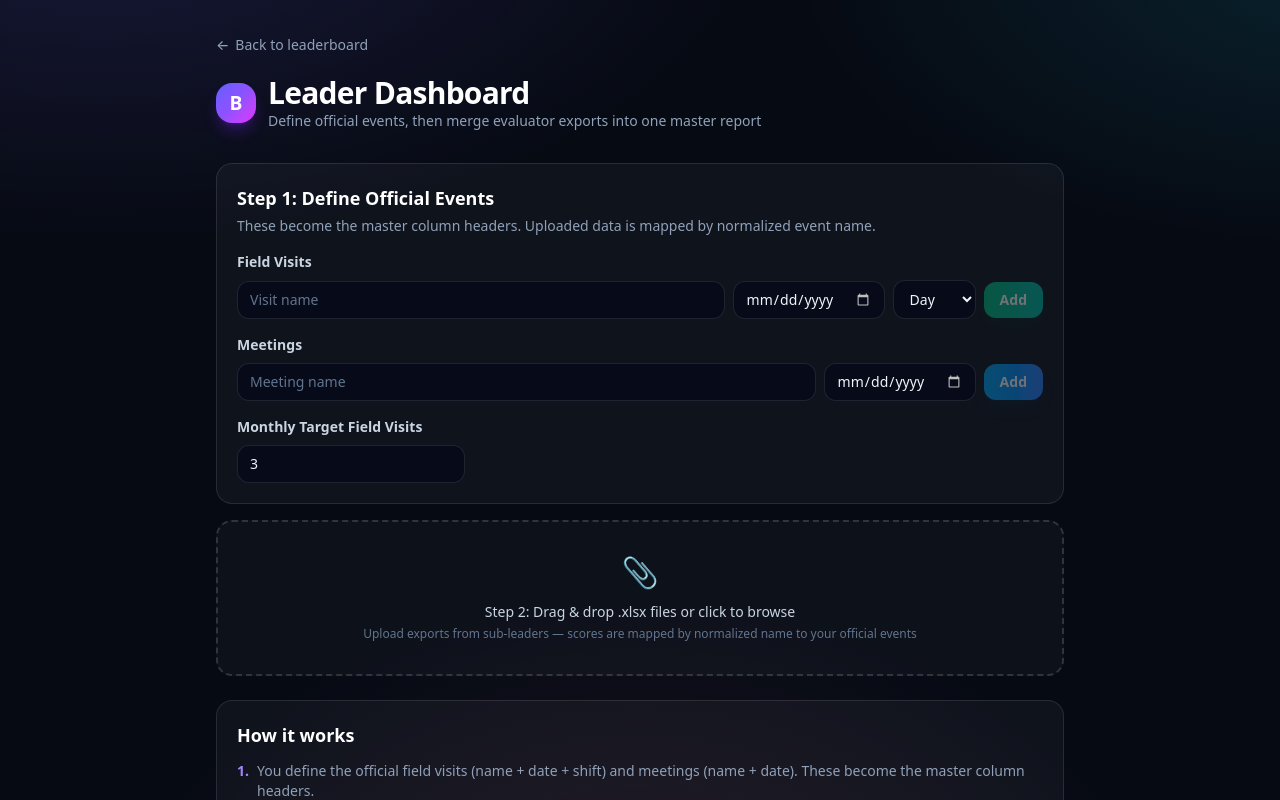
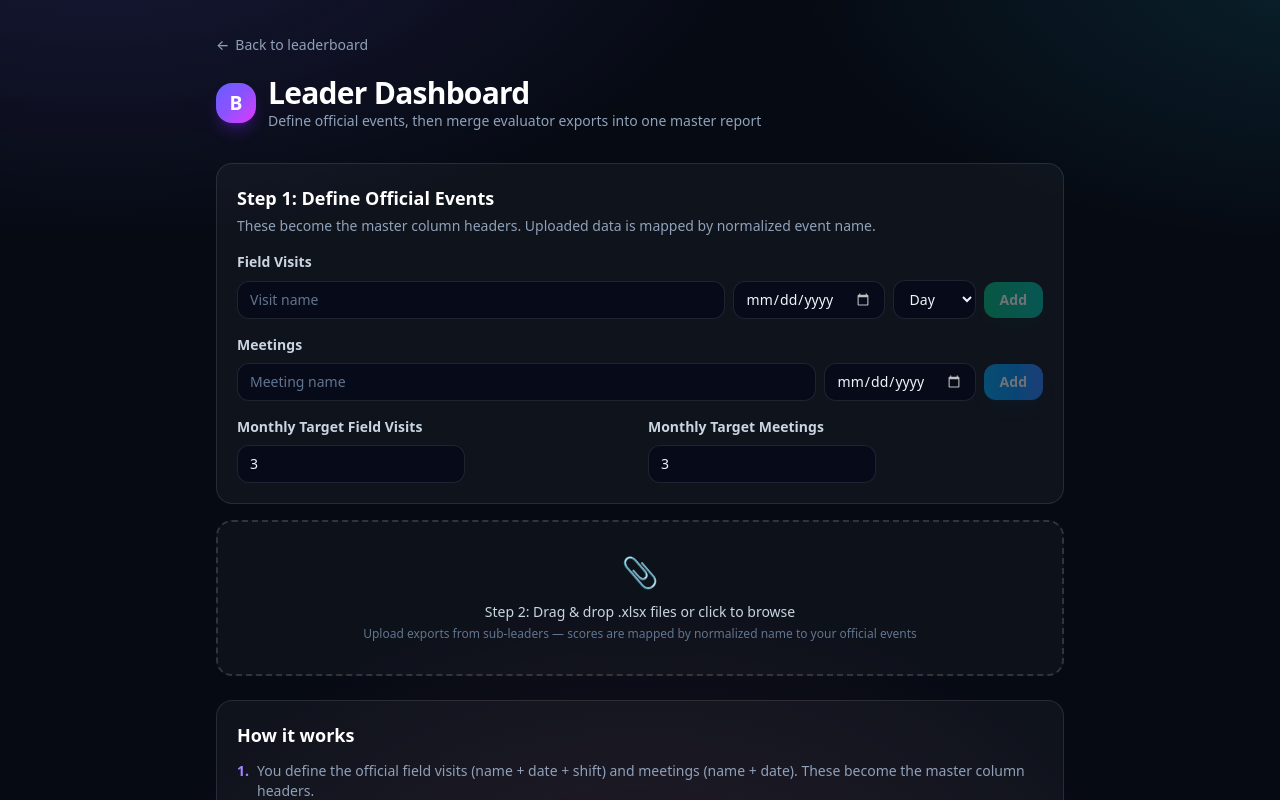
Before and after one commit to youssef336/YLY-web-sm, a Next.js app: page /leader in a window 1280 px wide. Shown: the top 800 px of the page. Built offline with nearby package versions, Linux system fonts and the light colour scheme.

Commit message:
Refactor code structure for improved readability and maintainability

```diff
--- a/src/app/leader/page.tsx
+++ b/src/app/leader/page.tsx
@@ -18,10 +18,10 @@ function loadOfficialEvents(key: string): OfficialEvent[] {
   }
 }
 
-function loadTaskTarget(): number {
+function loadTarget(key: string, legacyKey?: string): number {
   if (typeof window === 'undefined') return 3;
   try {
-    const raw = localStorage.getItem('bello_task_target');
+    const raw = localStorage.getItem(key) ?? (legacyKey ? localStorage.getItem(legacyKey) : null);
     if (raw !== null) {
       const n = Number(raw);
       if (Number.isFinite(n) && n > 0) return n;
@@ -45,13 +45,15 @@ export default function LeaderDashboardPage() {
   const [visitShift, setVisitShift] = useState<'Day' | 'Night'>('Day');
   const [meetingName, setMeetingName] = useState('');
   const [meetingDate, setMeetingDate] = useState('');
-  const [taskTarget, setTaskTarget] = useState(3);
+  const [visitTarget, setVisitTarget] = useState(3);
+  const [meetingTarget, setMeetingTarget] = useState(3);
 
   // Hydrate from localStorage
   useEffect(() => {
     setOfficialVisits(loadOfficialEvents('bellο_official_visits'));
     setOfficialMeetings(loadOfficialEvents('bello_official_meetings'));
-    setTaskTarget(loadTaskTarget());
+    setVisitTarget(loadTarget('bello_visit_target', 'bello_task_target'));
+    setMeetingTarget(loadTarget('bello_meeting_target'));
   }, []);
 
   // Persist officialVisits
@@ -64,10 +66,15 @@ export default function LeaderDashboardPage() {
     localStorage.setItem('bello_official_meetings', JSON.stringify(officialMeetings));
   }, [officialMeetings]);
 
-  // Persist taskTarget
+  // Persist monthly targets
   useEffect(() => {
-    localStorage.setItem('bello_task_target', String(taskTarget));
-  }, [taskTarget]);
+    localStorage.setItem('bello_visit_target', String(visitTarget));
+    localStorage.setItem('bello_task_target', String(visitTarget));
+  }, [visitTarget]);
+
+  useEffect(() => {
+    localStorage.setItem('bello_meeting_target', String(meetingTarget));
+  }, [meetingTarget]);
 
   const accept = '.xlsx,.xls';
 
@@ -157,7 +164,13 @@ export default function LeaderDashboardPage() {
     setError(null);
     setResult(null);
     try {
-      const mergedBytes = await mergeExcelFiles(files, officialVisits, officialMeetings, taskTarget);
+      const mergedBytes = await mergeExcelFiles(
+        files,
+        officialVisits,
+        officialMeetings,
+        visitTarget,
+        meetingTarget,
+      );
 
       const blob = new Blob([new Uint8Array(mergedBytes)], {
         type: 'application/vnd.openxmlformats-officedocument.spreadsheetml.sheet',
@@ -177,7 +190,7 @@ export default function LeaderDashboardPage() {
     } finally {
       setProcessing(false);
     }
-  }, [files, officialVisits, officialMeetings, taskTarget]);
+  }, [files, officialVisits, officialMeetings, visitTarget, meetingTarget]);
 
   return (
     <main className="animate-bello-in mx-auto w-full max-w-4xl px-4 pb-24 pt-8 sm:px-6">
@@ -313,19 +326,34 @@ export default function LeaderDashboardPage() {
           )}
         </div>
 
-        {/* Monthly Target */}
+        {/* Monthly Targets */}
+        <div className="grid gap-4 sm:grid-cols-2">
           <div>
             <h3 className="mb-2 text-sm font-semibold text-slate-300">Monthly Target Field Visits</h3>
             <input
               className={inputBase}
               type="number"
               min={1}
-            value={taskTarget}
+              value={visitTarget}
               onChange={(e) => {
                 const n = Number(e.target.value);
-              if (Number.isFinite(n) && n > 0) setTaskTarget(n);
+                if (Number.isFinite(n) && n > 0) setVisitTarget(n);
               }}
             />
+          </div>
+          <div>
+            <h3 className="mb-2 text-sm font-semibold text-slate-300">Monthly Target Meetings</h3>
+            <input
+              className={inputBase}
+              type="number"
+              min={1}
+              value={meetingTarget}
+              onChange={(e) => {
+                const n = Number(e.target.value);
+                if (Number.isFinite(n) && n > 0) setMeetingTarget(n);
+              }}
+            />
+          </div>
         </div>
       </section>
 
--- a/src/infrastructure/excel/excel-merger.ts
+++ b/src/infrastructure/excel/excel-merger.ts
@@ -12,6 +12,7 @@ const nameCol = columnLetterToIndex(columns.name);
 const technicalCol = columnLetterToIndex(columns.technical);
 const visitsStartCol = columnLetterToIndex(columns.visitsStart);
 const visitsCountCol = columnLetterToIndex(columns.visitsCount);
+const meetingsCountCol = columnLetterToIndex(columns.meetingsCount);
 const visitsTotalCol = 19; // Column S — Field Visits Total /20
 const meetingsTotalCol = 36; // Column AJ — Meetings Total /10
 const meetingsStartCol = columnLetterToIndex(columns.meetingsStart);
@@ -180,7 +181,8 @@ export async function mergeExcelFiles(
   files: File[],
   officialVisits: OfficialEvent[],
   officialMeetings: OfficialEvent[],
-  taskTarget?: number,
+  visitTarget?: number,
+  meetingTarget?: number,
 ): Promise<Uint8Array> {
   // 1. Load pristine master template
   const masterUrl = `${SMMEMBER_TEMPLATE.filePath}?v=${Date.now()}`;
@@ -322,7 +324,7 @@ export async function mergeExcelFiles(
   // 5. Force-inject the monthly target into Column C ("Field Visits Entered") for
   //    EVERY data row. This overwrites the template's =COUNTA(...) formula so it
   //    shows the leader's target number, not a formula result.
-  const targetNumber = Number(taskTarget) || 3;
+  const targetNumber = Number(visitTarget) || 3;
   for (let r = firstDataRow; r <= lastDataRow; r++) {
     const row = masterSheet.getRow(r);
     const cell = row.getCell(visitsCountCol);
@@ -336,17 +338,20 @@ export async function mergeExcelFiles(
 
   // 6. Inject dynamic "Task Target" formula into Column S (Field Visits Total /20)
   //    Formula: =IFERROR(ROUND(MIN(SUM(D{row}:R{row})/[TARGET], 1)*20, 0), 0)
-  if (taskTarget && taskTarget > 0) {
+  if (visitTarget && visitTarget > 0) {
     for (let r = firstDataRow; r <= lastDataRow; r++) {
-      const formula = `IFERROR(ROUND(MIN(SUM(D${r}:R${r})/${taskTarget}, 1)*20, 0), 0)`;
+      const formula = `IFERROR(ROUND(MIN(SUM(D${r}:R${r})/${visitTarget}, 1)*20, 0), 0)`;
       masterSheet.getRow(r).getCell(visitsTotalCol).value = { formula } as ExcelJS.CellFormulaValue;
     }
   }
 
-  // 7. Inject corrected "Meetings Total" formula into Column AJ (ROUND + range)
-  //    Formula: =IFERROR(ROUND(SUM(U{row}:AI{row}) / T{row} * 10, 0), 0)
+  // 7. Inject the monthly meeting target into Column T and calculate Column AJ
+  //    against that target instead of the number of configured headers.
+  const meetingTargetNumber = Number(meetingTarget) || 3;
   for (let r = firstDataRow; r <= lastDataRow; r++) {
-    const formula = `IFERROR(ROUND(SUM(U${r}:AI${r}) / T${r} * 10, 0), 0)`;
+    const targetCell = masterSheet.getRow(r).getCell(meetingsCountCol);
+    targetCell.value = meetingTargetNumber;
+    const formula = `IFERROR(ROUND(MIN(SUM(U${r}:AI${r})/${meetingTargetNumber}, 1)*10, 0), 0)`;
     masterSheet.getRow(r).getCell(meetingsTotalCol).value = { formula } as ExcelJS.CellFormulaValue;
   }
 
```
Also changed, not shown: 1 other file (tests, documents, lock files or other folders). Lines whose indentation alone changed are shown as unchanged.
